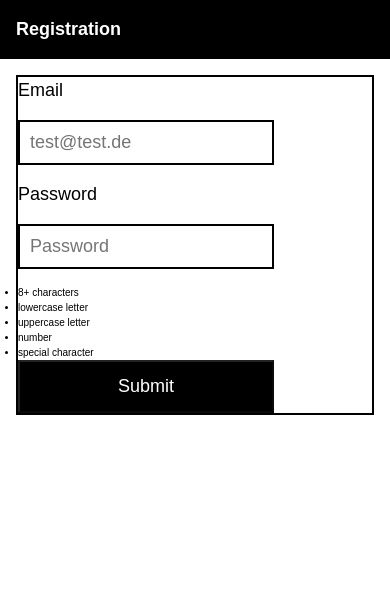
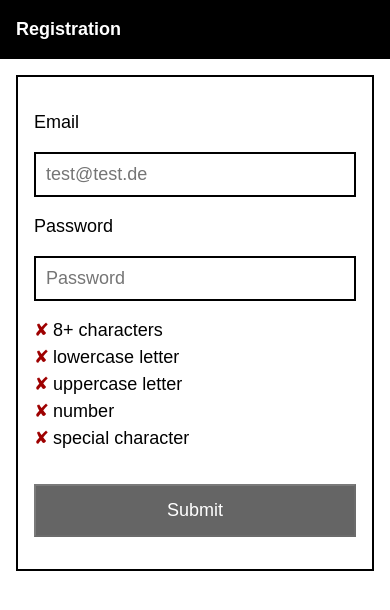
Before and after one commit to DownTheMatrix/form-validation-challenge, a website: page index.html in a window 390 px wide. Drawn offline with nearby package versions, Linux system fonts and the light colour scheme; files that its build step writes are made by us from their sources; a web font is replaced by a local one.

Commit message:
Add grid layout, implement responsive design.

```diff
--- a/sass/components/_form.scss
+++ b/sass/components/_form.scss
@@ -3,8 +3,41 @@
 
 .form {
   border: v.$border-default;
+  padding: 3.2rem 1.6rem;
+  width: 100%;
+
+  @include m.respond("tablet") {
+    min-width: 60rem;
+  }
+
+  &__inputs {
+    display: block;
+
+    @include m.respond("tablet") {
+      display: flex;
+      justify-content: space-between;
+    }
+  }
 
   &__group {
+    @include m.respond("tablet") {
+      &.email-field {
+        order: 2;
+      }
+      &.password-field {
+        order: 1;
+      }
+    }
+
+    @include m.respond("desktop") {
+      &.email-field {
+        order: 1;
+      }
+      &.password-field {
+        order: 2;
+      }
+    }
+
     label {
       display: block;
       font-size: v.$font-size-normal;
@@ -16,22 +49,84 @@
       margin: 1.6rem 0;
       font-size: v.$font-size-normal;
       color: v.$color-black;
+      width: 100%;
+
+      @include m.respond("tablet") {
+        min-width: 27.6rem;
+      }
     }
   }
 
+  &__body {
+    display: grid;
+    grid-template-columns: 1fr 1fr;
+  }
+
   &__feedback {
+    margin-bottom: 3.2rem;
+    grid-column: 1 / -1;
+
+    @include m.respond("tablet") {
+      margin-bottom: 0;
+      grid-column: 1;
+    }
+
+    @include m.respond("desktop") {
+      margin-bottom: 3.2rem;
+      grid-column: 2;
+    }
+
+    ul {
+      list-style-type: none;
+
+      li {
+        font-size: v.$font-size-normal;
+
+        .form-validation-icon {
+          &.invalid {
+            color: v.$color-error;
+
+            &::before {
+              content: "✘";
+              margin-right: 0.4rem;
+            }
+          }
+
+          &.valid {
+            color: v.$color-success;
+
+            &::before {
+              content: "✔︎";
+              margin-right: 0.4rem;
+            }
+          }
+        }
+      }
+    }
   }
 
   &__submit {
     font-size: v.$font-size-normal;
     padding: 1.4rem 0;
-    min-width: 25.6rem;
+    width: 100%;
     background-color: v.$color-black;
     color: v.$color-white;
     cursor: pointer;
+    grid-column: 1 / -1;
 
     @include m.respond("tablet") {
-      min-width: 27.6rem;
+      max-width: 27.6rem;
+      grid-column: 2;
+      align-self: flex-end;
+    }
+
+    @include m.respond("desktop") {
+      grid-column: 2;
+    }
+
+    &:disabled {
+      opacity: .6;
+      cursor: not-allowed;
     }
   }
 }
```
